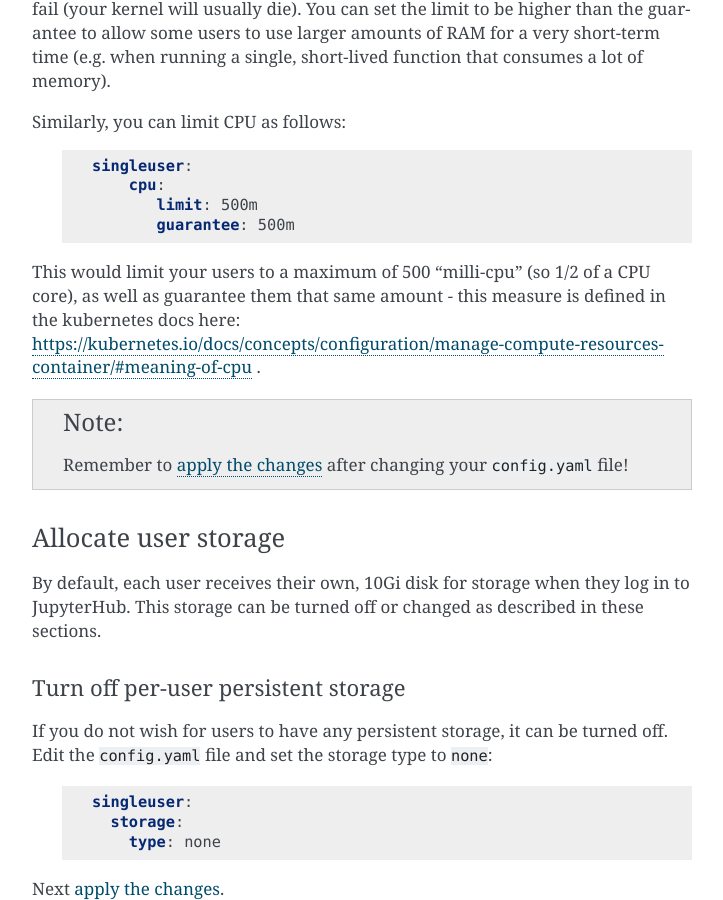
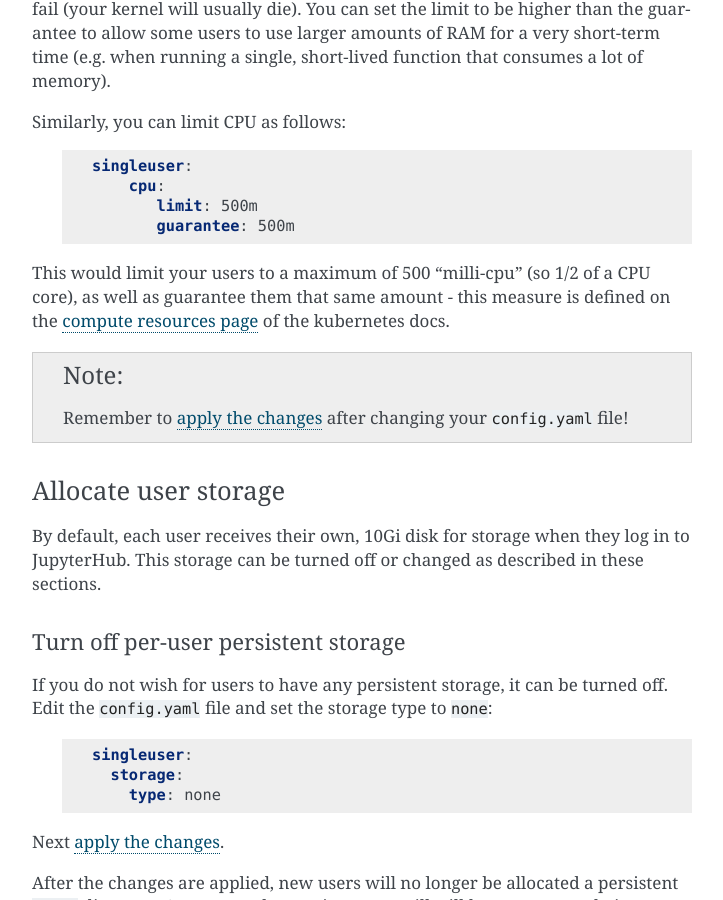
Before and after one commit to jupyterhub/zero-to-jupyterhub-k8s, a Sphinx documentation site: the page built from doc/source/user-experience.rst, in a window 1280 px wide and 900 px high, scrolled down 5078 px. Shown: the whole window, without its empty margins (388-1111 px from the left). Built offline with Sphinx 7.4.7, drawn with Linux system fonts in a browser that asks for light colours.

Commit message:
use hyperlink instead of full link

```diff
--- a/doc/source/user-experience.rst
+++ b/doc/source/user-experience.rst
@@ -254,6 +254,7 @@
 consumes a lot of memory).
 
 Similarly, you can limit CPU as follows:
+
     .. code-block:: yaml
 
        singleuser:
@@ -261,7 +262,8 @@
               limit: 500m
               guarantee: 500m
 
-This would limit your users to a maximum of 500 "milli-cpu" (so 1/2 of a CPU core), as well as guarantee them that same amount - this measure is defined in the kubernetes docs here: https://kubernetes.io/docs/concepts/configuration/manage-compute-resources-container/#meaning-of-cpu .
+This would limit your users to a maximum of 500 "milli-cpu" (so 1/2 of a CPU core), as well as guarantee them that same amount - this measure is defined on the `compute resources page <https://kubernetes.io/docs/concepts/configuration/manage-compute-resources-container/#meaning-of-cpu>`_ of the kubernetes docs.
+
 
 .. note::
 
```
